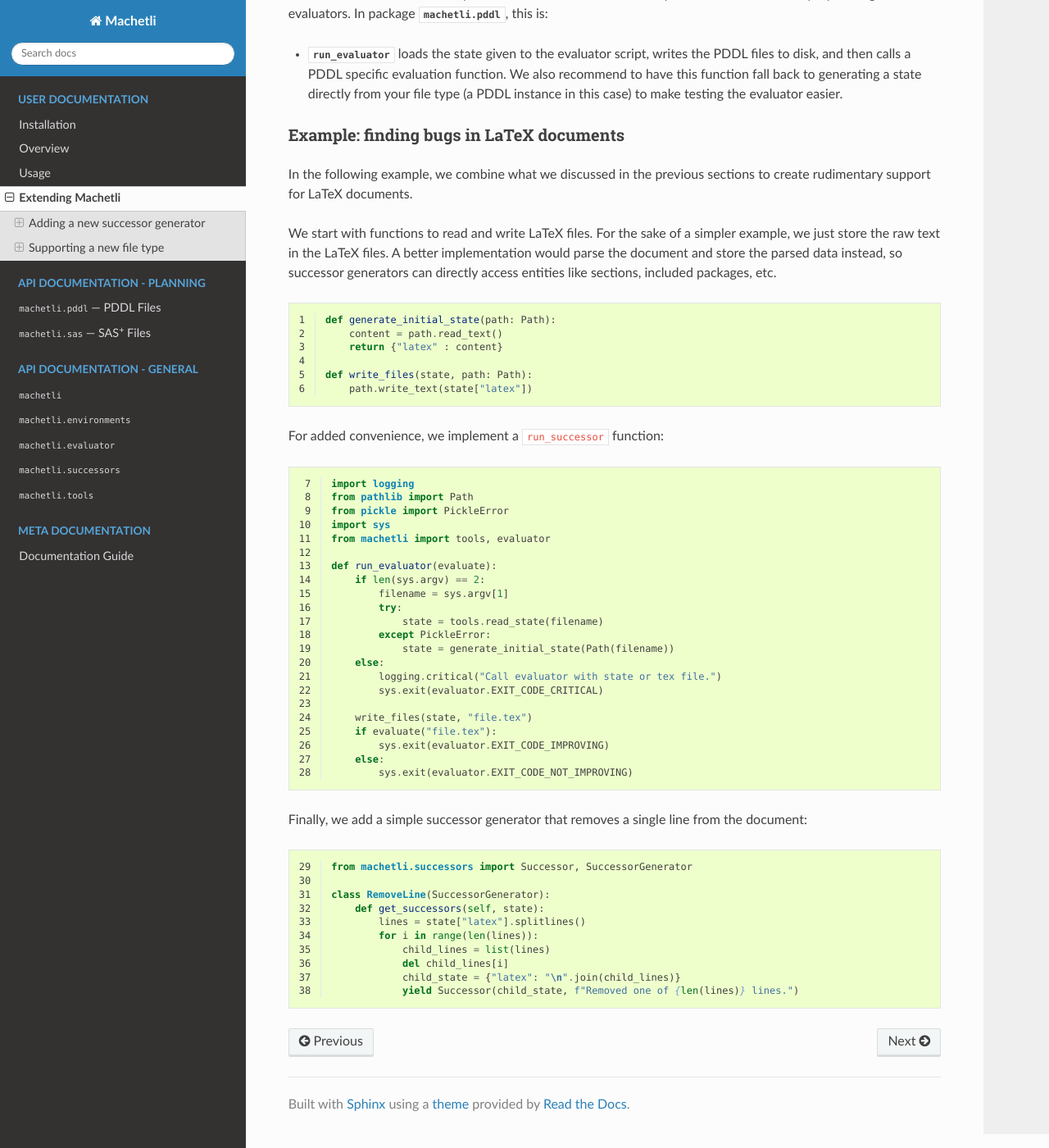
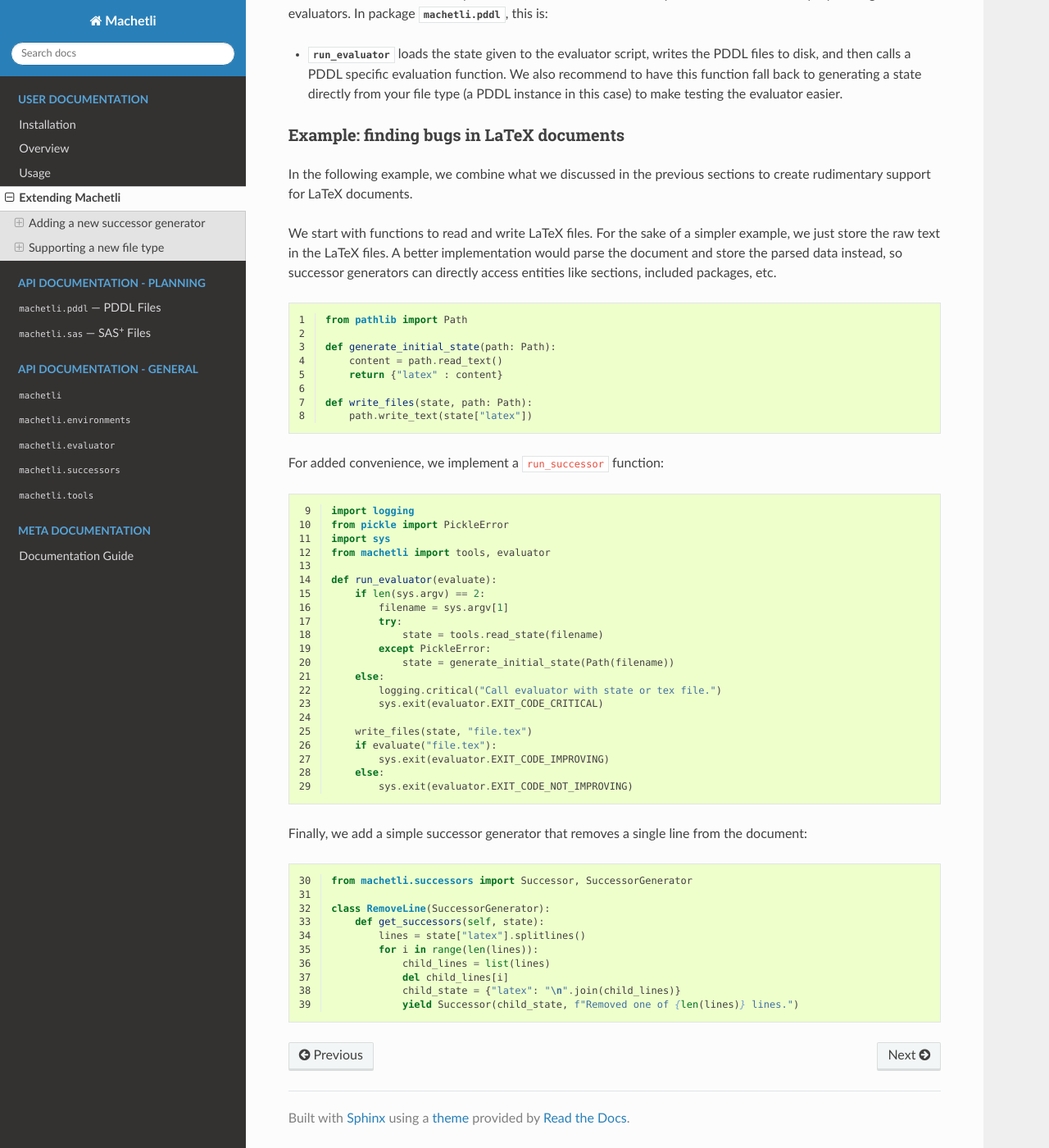
Before and after one commit to aibasel/machetli, a Sphinx documentation site: the page built from docs/extending-machetli.rst, in a window 1280 px wide and 1400 px high, scrolled down 1641 px. Shown: the whole window at 82% size. Built offline with Sphinx 7.4.7 and the Read the Docs theme 3.1.0, drawn with Linux system fonts in a browser that asks for light colours; part of the change alters nothing that is shown.

```diff
--- a/docs/extending-machetli.rst
+++ b/docs/extending-machetli.rst
@@ -124,6 +124,8 @@ generators can directly access entities like sections, included packages, etc.
 .. code-block:: python
     :linenos:
 
+    from pathlib import Path
+
     def generate_initial_state(path: Path):
         content = path.read_text()
         return {"latex" : content}
@@ -136,10 +138,9 @@ For added convenience, we implement a ``run_successor`` function:
 
 .. code-block:: python
     :linenos:
-    :lineno-start: 7
+    :lineno-start: 9
 
     import logging
-    from pathlib import Path
     from pickle import PickleError
     import sys
     from machetli import tools, evaluator
@@ -167,7 +168,7 @@ document:
 
 .. code-block:: python
     :linenos:
-    :lineno-start: 29
+    :lineno-start: 30
 
     from machetli.successors import Successor, SuccessorGenerator
 
```
